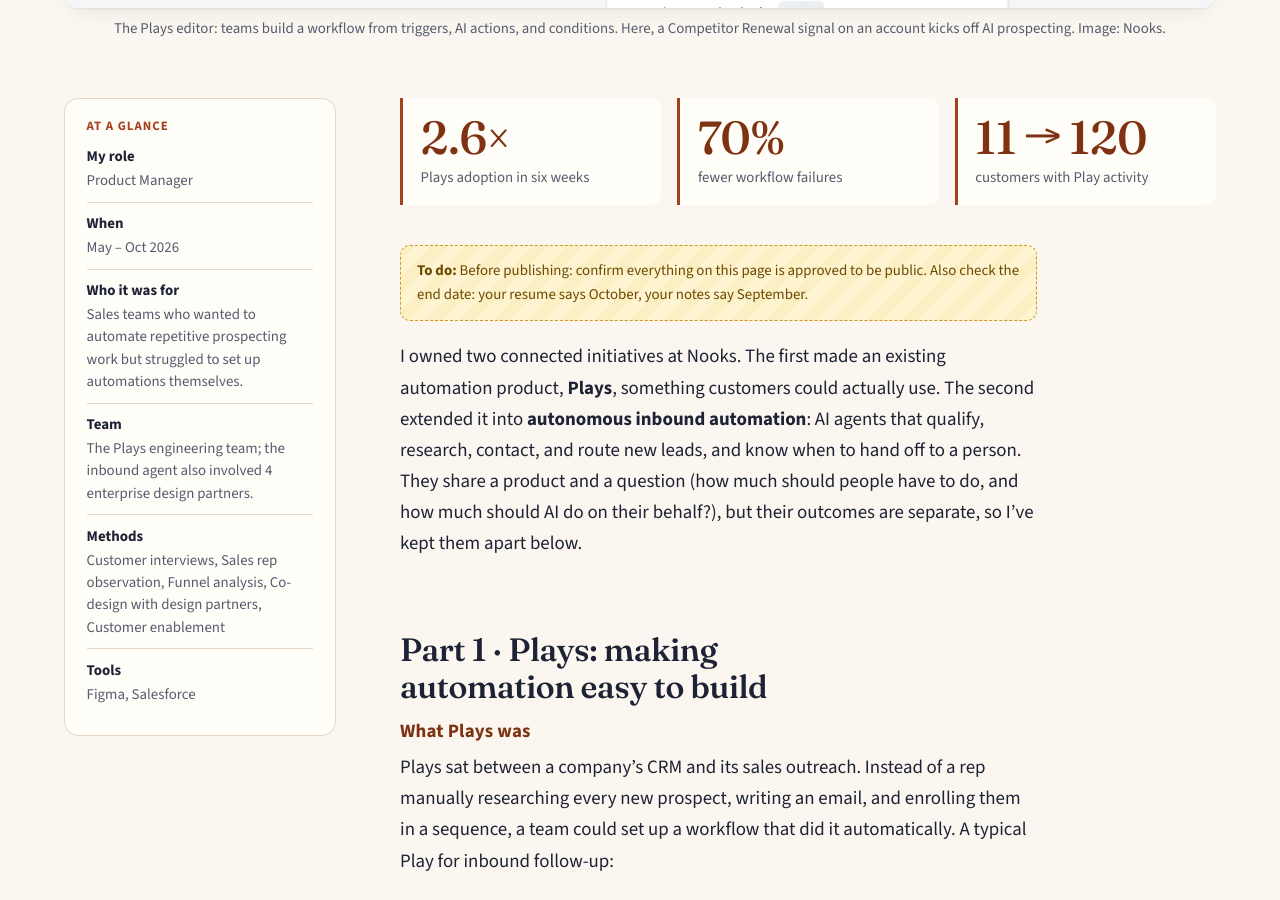
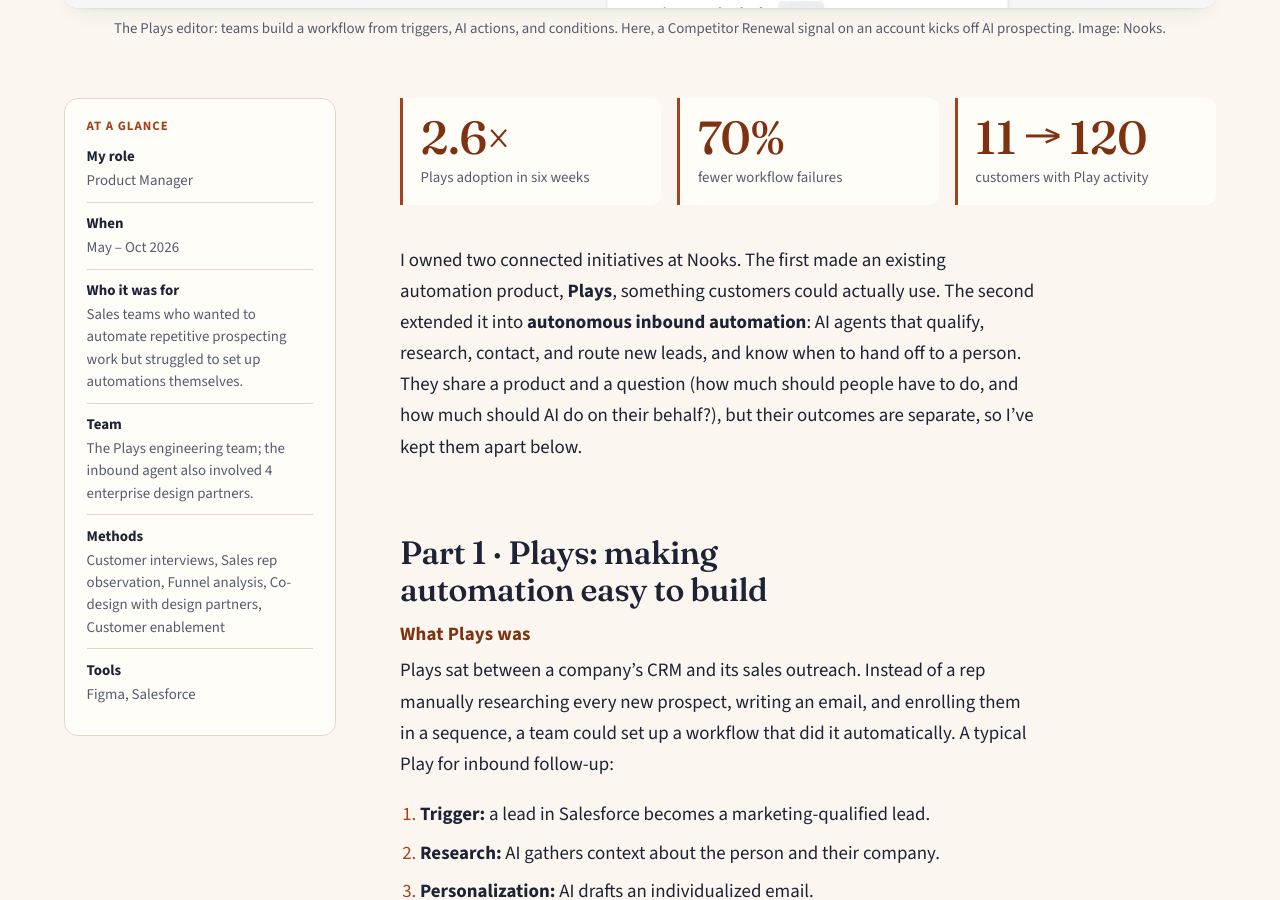
Before and after one commit to sabrinahu618/portfolio, a Jekyll site: the page built from _projects/nooks.md, in a window 1280 px wide and 900 px high, scrolled down 1195 px. Built offline with Jekyll 4.4.1, drawn with Linux system fonts in a browser that asks for light colours.

Commit message:
Nooks: remove publishing to-do
Co-Authored-By: Claude Opus 5.5 <noreply@anthropic.com>
Claude-Session: https://claude.ai/code/session_01HybnYJGYPLDq5hkAYptQSd

```diff
--- a/_projects/nooks.md
+++ b/_projects/nooks.md
@@ -24,8 +24,6 @@ highlights:
   - value: "11 → 120"
     label: customers with Play activity
 ---
-
-{% include todo.html note="Before publishing: confirm everything on this page is approved to be public. Also check the end date: your resume says October, your notes say September." %}
 
 I owned two connected initiatives at Nooks. The first made an existing automation product, **Plays**, something customers could actually use. The second extended it into **autonomous inbound automation**: AI agents that qualify, research, contact, and route new leads, and know when to hand off to a person. They share a product and a question (how much should people have to do, and how much should AI do on their behalf?), but their outcomes are separate, so I've kept them apart below.
 
```
